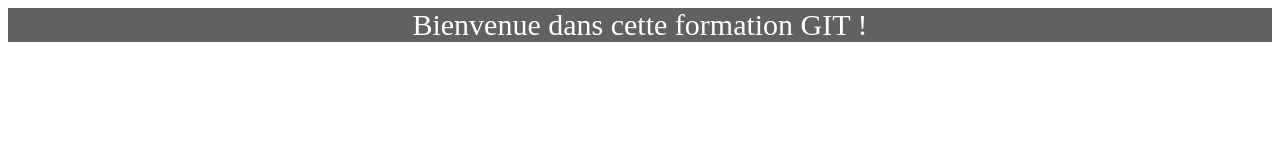
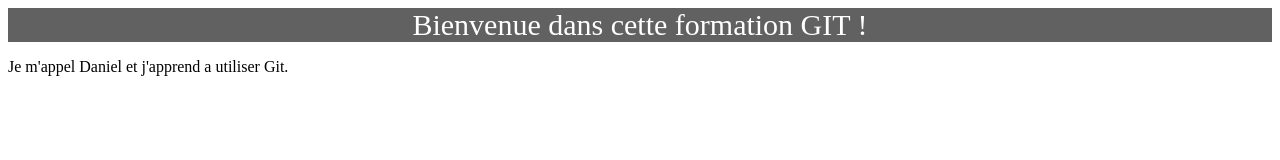
Before and after one commit to danylex1/mon_site_web, a plain HTML site: page hello.html in a window 1280 px wide. Drawn offline with Linux system fonts and the light colour scheme.

Commit message:
Ajout d'une présentation

```diff
--- a/hello.html
+++ b/hello.html
@@ -17,5 +17,9 @@
 			Bienvenue dans cette formation GIT !
 		</div>
 
+		<div>
+			<p>Je m'appel Daniel et j'apprend a utiliser Git.</p>
+		</div>
+
 
 </body></html>
```
